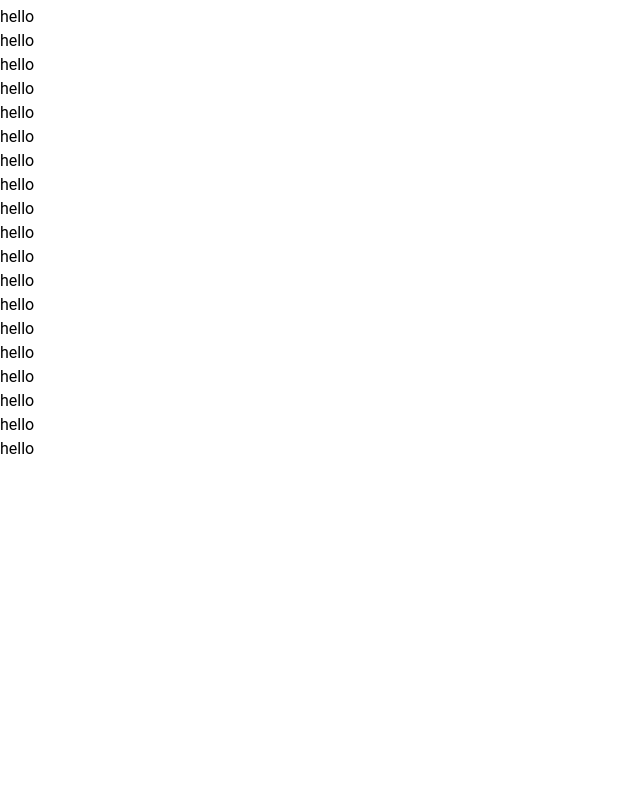
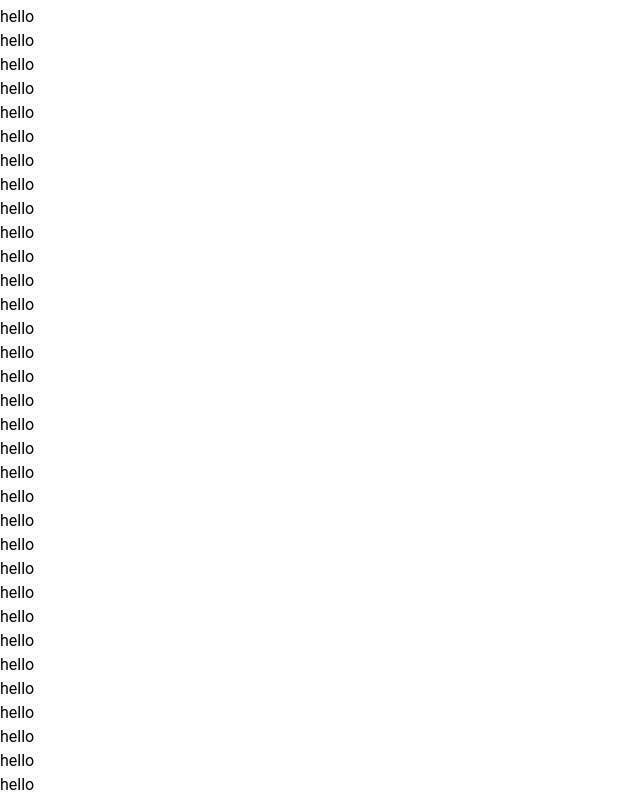
Before and after one commit to sadeeabdullah/portfolio_design, a React (Vite) app: page / in a window 1280 px wide. Shown: the part 2003-2797 px from the top of the page, without its empty margins (0-640 px from the left). Before the commit the page ends 2464 px from the top, so only its background shows below. Built offline with nearby package versions, Linux system fonts and the light colour scheme; the HTML template or start-up script is replaced by a standard one.

Commit message:
simple changes on navbar logo

```diff
--- a/src/App.jsx
+++ b/src/App.jsx
@@ -5,7 +5,313 @@ const App = () => {
   return (
     <div >
       <Navbar/>
-      <div>
+      <div id='banner'>
+        <h1>hello</h1>
+        <h1>hello</h1>
+        <h1>hello</h1>
+        <h1>hello</h1>
+        <h1>hello</h1>
+        <h1>hello</h1>
+        <h1>hello</h1>
+        <h1>hello</h1>
+        <h1>hello</h1>
+        <h1>hello</h1>
+        <h1>hello</h1>
+        <h1>hello</h1>
+        <h1>hello</h1>
+        <h1>hello</h1>
+        <h1>hello</h1>
+        <h1>hello</h1>
+        <h1>hello</h1>
+        <h1>hello</h1>
+        <h1>hello</h1>
+        <h1>hello</h1>
+        <h1>hello</h1>
+        <h1>hello</h1>
+        <h1>hello</h1>
+        <h1>hello</h1>
+        <h1>hello</h1>
+        <h1>hello</h1>
+        <h1>hello</h1>
+        <h1>hello</h1>
+        <h1>hello</h1>
+        <h1>hello</h1>
+        <h1>hello</h1>
+        <h1>hello</h1>
+        <h1>hello</h1>
+        <h1>hello</h1>
+        <h1>hello</h1>
+        <h1>hello</h1>
+        <h1>hello</h1>
+        <h1>hello</h1>
+        <h1>hello</h1>
+        <h1>hello</h1>
+        <h1>hello</h1>
+        <h1>hello</h1>
+        <h1>hello</h1>
+        <h1>hello</h1>
+        <h1>hello</h1>
+        <h1>hello</h1>
+        <h1>hello</h1>
+        <h1>hello</h1>
+        <h1>hello</h1>
+        <h1>hello</h1>
+        <h1>hello</h1>
+        <h1>hello</h1>
+        <h1>hello</h1>
+        <h1>hello</h1>
+        <h1>hello</h1>
+        <h1>hello</h1>
+        <h1>hello</h1>
+        <h1>hello</h1>
+        <h1>hello</h1>
+        <h1>hello</h1>
+        <h1>hello</h1>
+        <h1>hello</h1>
+        <h1>hello</h1>
+        <h1>hello</h1>
+        <h1>hello</h1>
+        <h1>hello</h1>
+        <h1>hello</h1>
+        <h1>hello</h1>
+        <h1>hello</h1>
+        <h1>hello</h1>
+        <h1>hello</h1>
+        <h1>hello</h1>
+        <h1>hello</h1>
+        <h1>hello</h1>
+        <h1>hello</h1>
+        <h1>hello</h1>
+        <h1>hello</h1>
+        <h1>hello</h1>
+        <h1>hello</h1>
+        <h1>hello</h1>
+        <h1>hello</h1>
+        <h1>hello</h1>
+        <h1>hello</h1>
+        <h1>hello</h1>
+        <h1>hello</h1>
+        <h1>hello</h1>
+        <h1>hello</h1>
+        <h1>hello</h1>
+        <h1>hello</h1>
+        <h1>hello</h1>
+        <h1>hello</h1>
+        <h1>hello</h1>
+        <h1>hello</h1>
+        <h1>hello</h1>
+        <h1>hello</h1>
+        <h1>hello</h1>
+        <h1>hello</h1>
+        <h1>hello</h1>
+        <h1>hello</h1>
+        <h1>hello</h1>
+      </div>
+      <div id='about'>
+        <h1>hello</h1>
+        <h1>hello</h1>
+        <h1>hello</h1>
+        <h1>hello</h1>
+        <h1>hello</h1>
+        <h1>hello</h1>
+        <h1>hello</h1>
+        <h1>hello</h1>
+        <h1>hello</h1>
+        <h1>hello</h1>
+        <h1>hello</h1>
+        <h1>hello</h1>
+        <h1>hello</h1>
+        <h1>hello</h1>
+        <h1>hello</h1>
+        <h1>hello</h1>
+        <h1>hello</h1>
+        <h1>hello</h1>
+        <h1>hello</h1>
+        <h1>hello</h1>
+        <h1>hello</h1>
+        <h1>hello</h1>
+        <h1>hello</h1>
+        <h1>hello</h1>
+        <h1>hello</h1>
+        <h1>hello</h1>
+        <h1>hello</h1>
+        <h1>hello</h1>
+        <h1>hello</h1>
+        <h1>hello</h1>
+        <h1>hello</h1>
+        <h1>hello</h1>
+        <h1>hello</h1>
+        <h1>hello</h1>
+        <h1>hello</h1>
+        <h1>hello</h1>
+        <h1>hello</h1>
+        <h1>hello</h1>
+        <h1>hello</h1>
+        <h1>hello</h1>
+        <h1>hello</h1>
+        <h1>hello</h1>
+        <h1>hello</h1>
+        <h1>hello</h1>
+        <h1>hello</h1>
+        <h1>hello</h1>
+        <h1>hello</h1>
+        <h1>hello</h1>
+        <h1>hello</h1>
+        <h1>hello</h1>
+        <h1>hello</h1>
+        <h1>hello</h1>
+        <h1>hello</h1>
+        <h1>hello</h1>
+        <h1>hello</h1>
+        <h1>hello</h1>
+        <h1>hello</h1>
+        <h1>hello</h1>
+        <h1>hello</h1>
+        <h1>hello</h1>
+        <h1>hello</h1>
+        <h1>hello</h1>
+        <h1>hello</h1>
+        <h1>hello</h1>
+        <h1>hello</h1>
+        <h1>hello</h1>
+        <h1>hello</h1>
+        <h1>hello</h1>
+        <h1>hello</h1>
+        <h1>hello</h1>
+        <h1>hello</h1>
+        <h1>hello</h1>
+        <h1>hello</h1>
+        <h1>hello</h1>
+        <h1>hello</h1>
+        <h1>hello</h1>
+        <h1>hello</h1>
+        <h1>hello</h1>
+        <h1>hello</h1>
+        <h1>hello</h1>
+        <h1>hello</h1>
+        <h1>hello</h1>
+        <h1>hello</h1>
+        <h1>hello</h1>
+        <h1>hello</h1>
+        <h1>hello</h1>
+        <h1>hello</h1>
+        <h1>hello</h1>
+        <h1>hello</h1>
+        <h1>hello</h1>
+        <h1>hello</h1>
+        <h1>hello</h1>
+        <h1>hello</h1>
+        <h1>hello</h1>
+        <h1>hello</h1>
+        <h1>hello</h1>
+        <h1>hello</h1>
+        <h1>hello</h1>
+        <h1>hello</h1>
+        <h1>hello</h1>
+      </div>
+      <div id='project'>
+        <h1>hello</h1>
+        <h1>hello</h1>
+        <h1>hello</h1>
+        <h1>hello</h1>
+        <h1>hello</h1>
+        <h1>hello</h1>
+        <h1>hello</h1>
+        <h1>hello</h1>
+        <h1>hello</h1>
+        <h1>hello</h1>
+        <h1>hello</h1>
+        <h1>hello</h1>
+        <h1>hello</h1>
+        <h1>hello</h1>
+        <h1>hello</h1>
+        <h1>hello</h1>
+        <h1>hello</h1>
+        <h1>hello</h1>
+        <h1>hello</h1>
+        <h1>hello</h1>
+        <h1>hello</h1>
+        <h1>hello</h1>
+        <h1>hello</h1>
+        <h1>hello</h1>
+        <h1>hello</h1>
+        <h1>hello</h1>
+        <h1>hello</h1>
+        <h1>hello</h1>
+        <h1>hello</h1>
+        <h1>hello</h1>
+        <h1>hello</h1>
+        <h1>hello</h1>
+        <h1>hello</h1>
+        <h1>hello</h1>
+        <h1>hello</h1>
+        <h1>hello</h1>
+        <h1>hello</h1>
+        <h1>hello</h1>
+        <h1>hello</h1>
+        <h1>hello</h1>
+        <h1>hello</h1>
+        <h1>hello</h1>
+        <h1>hello</h1>
+        <h1>hello</h1>
+        <h1>hello</h1>
+        <h1>hello</h1>
+        <h1>hello</h1>
+        <h1>hello</h1>
+        <h1>hello</h1>
+        <h1>hello</h1>
+        <h1>hello</h1>
+        <h1>hello</h1>
+        <h1>hello</h1>
+        <h1>hello</h1>
+        <h1>hello</h1>
+        <h1>hello</h1>
+        <h1>hello</h1>
+        <h1>hello</h1>
+        <h1>hello</h1>
+        <h1>hello</h1>
+        <h1>hello</h1>
+        <h1>hello</h1>
+        <h1>hello</h1>
+        <h1>hello</h1>
+        <h1>hello</h1>
+        <h1>hello</h1>
+        <h1>hello</h1>
+        <h1>hello</h1>
+        <h1>hello</h1>
+        <h1>hello</h1>
+        <h1>hello</h1>
+        <h1>hello</h1>
+        <h1>hello</h1>
+        <h1>hello</h1>
+        <h1>hello</h1>
+        <h1>hello</h1>
+        <h1>hello</h1>
+        <h1>hello</h1>
+        <h1>hello</h1>
+        <h1>hello</h1>
+        <h1>hello</h1>
+        <h1>hello</h1>
+        <h1>hello</h1>
+        <h1>hello</h1>
+        <h1>hello</h1>
+        <h1>hello</h1>
+        <h1>hello</h1>
+        <h1>hello</h1>
+        <h1>hello</h1>
+        <h1>hello</h1>
+        <h1>hello</h1>
+        <h1>hello</h1>
+        <h1>hello</h1>
+        <h1>hello</h1>
+        <h1>hello</h1>
+        <h1>hello</h1>
+        <h1>hello</h1>
+        <h1>hello</h1>
+        <h1>hello</h1>
+        <h1>hello</h1>
+      </div>
+      <div id='contact'>
         <h1>hello</h1>
         <h1>hello</h1>
         <h1>hello</h1>
--- a/src/Components/Drawer/Drawer.jsx
+++ b/src/Components/Drawer/Drawer.jsx
@@ -4,11 +4,10 @@ import {
   Button,
   IconButton,
   List,
-  ListItem,
-  ListItemPrefix,
 } from "@material-tailwind/react";
 import MyMenu from '../../assets/Icon/menu.png'
 import Logo from '../../assets/images/logo.png'
+import {Link} from 'react-scroll'
 
 const DrawerForMobile=() => {
   const [open, setOpen] = React.useState(false);
@@ -43,10 +42,63 @@ const DrawerForMobile=() => {
 
         </div>
         <List className="text-textColor font-semibold ">
-        <li>Home</li>
-        <li>About</li>
-        <li>Projects</li>
-        <li>contact</li>
+
+        <Link
+              to="home"
+              spy={true}
+              hashSpy={true}
+              isDynamic={true}
+              ignoreCancelEvents={true}
+              spyThrottle={500}
+              className='cursor-pointer'
+              smooth={true}
+              offset={50}
+              duration={500}
+              onClick={() => scrollTo("banner")}>
+              Home
+            </Link>
+            <Link
+              to="home"
+              spy={true}
+              hashSpy={true}
+              isDynamic={true}
+              ignoreCancelEvents={true}
+              spyThrottle={500}
+              className='cursor-pointer'
+              smooth={true}
+              offset={50}
+              duration={500}
+              onClick={() => scrollTo("about")}>
+              About
+            </Link>
+            <Link
+              to="home"
+              spy={true}
+              hashSpy={true}
+              isDynamic={true}
+              ignoreCancelEvents={true}
+              spyThrottle={500}
+              className='cursor-pointer'
+              smooth={true}
+              offset={50}
+              duration={500}
+              onClick={() => scrollTo("project")}>
+              Projects
+            </Link>
+            <Link
+              to="home"
+              spy={true}
+              hashSpy={true}
+              isDynamic={true}
+              ignoreCancelEvents={true}
+              spyThrottle={500}
+              className='cursor-pointer'
+              smooth={true}
+              offset={50}
+              duration={500}
+              onClick={() => scrollTo("contact")}>
+              Contact
+            </Link>
         </List>
       </Drawer>
     </React.Fragment>
--- a/src/Components/NavOption/NavOption.jsx
+++ b/src/Components/NavOption/NavOption.jsx
@@ -13,11 +13,53 @@ const NavOption = () => {
               ignoreCancelEvents={true}
               spyThrottle={500}
               className='cursor-pointer'
-
               smooth={true}
               offset={50}
-              duration={500} >
+              duration={500}
+              onClick={() => scrollTo("banner")}>
               Home
+            </Link>
+            <Link
+              to="home"
+              spy={true}
+              hashSpy={true}
+              isDynamic={true}
+              ignoreCancelEvents={true}
+              spyThrottle={500}
+              className='cursor-pointer'
+              smooth={true}
+              offset={50}
+              duration={500}
+              onClick={() => scrollTo("about")}>
+              About
+            </Link>
+            <Link
+              to="home"
+              spy={true}
+              hashSpy={true}
+              isDynamic={true}
+              ignoreCancelEvents={true}
+              spyThrottle={500}
+              className='cursor-pointer'
+              smooth={true}
+              offset={50}
+              duration={500}
+              onClick={() => scrollTo("project")}>
+              Projects
+            </Link>
+            <Link
+              to="home"
+              spy={true}
+              hashSpy={true}
+              isDynamic={true}
+              ignoreCancelEvents={true}
+              spyThrottle={500}
+              className='cursor-pointer'
+              smooth={true}
+              offset={50}
+              duration={500}
+              onClick={() => scrollTo("contact")}>
+              Contact
             </Link>
         </ul>
     </div>
--- a/src/Components/Navbar/Navbar.jsx
+++ b/src/Components/Navbar/Navbar.jsx
@@ -24,9 +24,9 @@ const Navbar = () => {
       :
       " h-16  py-4 bg-navBg"}>
       <div className='flex justify-between items-center lg:max-w-7xl w-[calc(100%-2rem)] mx-auto '>
-        <img className="h-8" src={Logo} alt="" />
+        <img className="h-8 bg-transparent" src={Logo} alt="" />
         <NavOption > </NavOption>
-        <Drawer   ></Drawer>
+        <Drawer></Drawer>
       </div>
     </div>
   )
```
